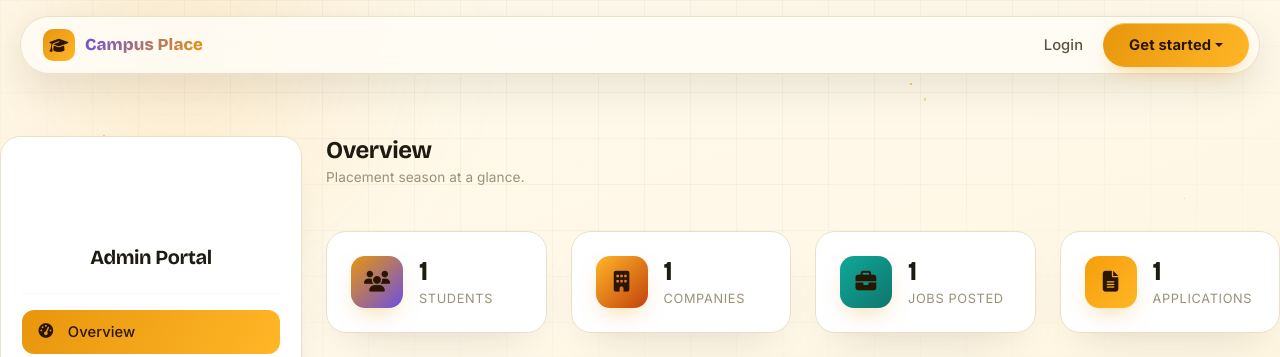
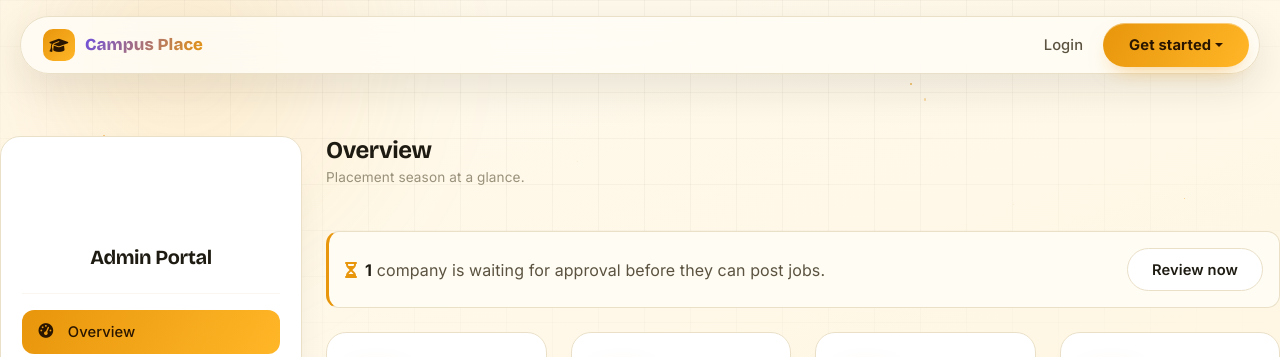
Before and after one commit to Nitish204/placement_managment_system, a Flask app: template templates/admin_dashboard.html in a window 1280 px wide. Shown: the top 357 px of the page. Run offline with Flask 3, Linux system fonts and the light colour scheme; tables that the repository leaves empty hold one stand-in row (values such as "Sample post"); the template is opened without the code that fills it: values that come from a table or form of the project are taken from there, most other values are stand-ins (such as "Sample title", 1, 10 or a date in 2020).

Commit message:
Update admin_dashboard.html

```diff
--- a/templates/admin_dashboard.html
+++ b/templates/admin_dashboard.html
@@ -30,6 +30,13 @@
                     <p class="page-sub">Placement season at a glance.</p>
                 </div>
             </div>
+
+            {% if pending_companies_count > 0 %}
+            <a href="{{ url_for('admin_companies') }}" class="alert-custom d-flex align-items-center justify-content-between p-3 mb-4 text-decoration-none animate-fadeInUp" style="border-left: 3px solid var(--accent-1);">
+                <span><i class="fas fa-hourglass-half me-2" style="color: var(--accent-1);"></i><strong style="color: var(--text-hi);">{{ pending_companies_count }}</strong> compan{{ 'y is' if pending_companies_count == 1 else 'ies are' }} waiting for approval before they can post jobs.</span>
+                <span class="btn-outline-gradient btn-sm">Review now</span>
+            </a>
+            {% endif %}
 
             <!-- Stats Row -->
             <div class="row g-4 mb-4">
```
